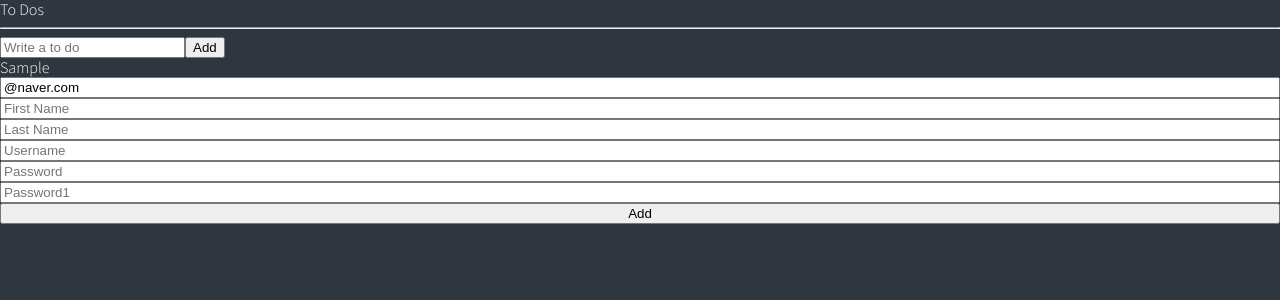
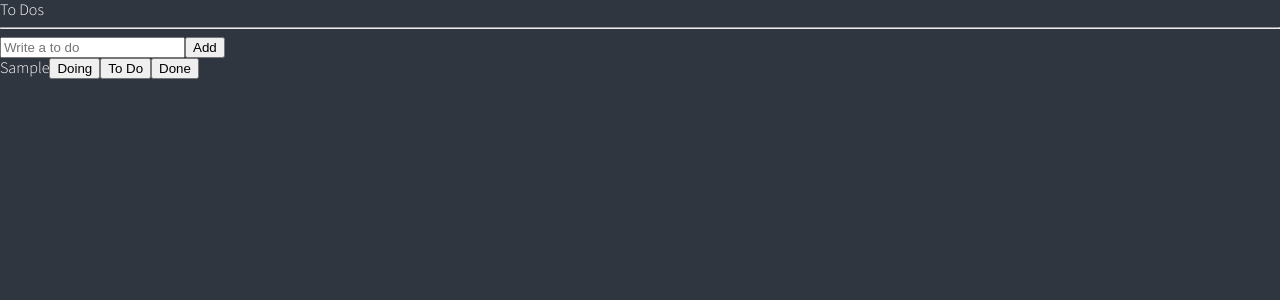
Before and after one commit to plusbeauxjours/toDo-web, a React (Create React App) app: page / in a window 1280 px wide. Both pictures are taken after typing "Sample" into the empty fields and a click on the button "Add". Shown: the top 300 px of the page. Built offline with nearby package versions, Linux system fonts and the light colour scheme.

Commit message:
set: refactoring

```diff
--- a/src/App.tsx
+++ b/src/App.tsx
@@ -72,7 +72,7 @@
     <>
       <GlobalStyle />
       <ToDoList />
-      <ToDoListPractice />
+      {/* <ToDoListPractice /> */}
     </>
   );
 }
--- /dev/null
+++ b/src/atoms.ts
@@ -0,0 +1,12 @@
+import { atom } from "recoil";
+
+export interface IToDo {
+  text: string;
+  id: number;
+  category: "TO_DO" | "DOING" | "DONE";
+}
+
+export const toDoState = atom<IToDo[]>({
+  key: "toDo",
+  default: [],
+});
--- /dev/null
+++ b/src/components/CreateToDo.tsx
@@ -0,0 +1,32 @@
+import { useForm } from "react-hook-form";
+import { useSetRecoilState } from "recoil";
+import { toDoState } from "../atoms";
+
+interface IForm {
+  toDo: string;
+}
+
+function CreateToDo() {
+  const setToDos = useSetRecoilState(toDoState);
+  const { register, handleSubmit, setValue } = useForm<IForm>();
+  const handleValid = ({ toDo }: IForm) => {
+    setToDos((oldToDos) => [
+      { text: toDo, id: Date.now(), category: "TO_DO" },
+      ...oldToDos,
+    ]);
+    setValue("toDo", "");
+  };
+  return (
+    <form onSubmit={handleSubmit(handleValid)}>
+      <input
+        {...register("toDo", {
+          required: "Please write a To Do",
+        })}
+        placeholder="Write a to do"
+      />
+      <button>Add</button>
+    </form>
+  );
+}
+
+export default CreateToDo;
--- /dev/null
+++ b/src/components/ToDo.tsx
@@ -0,0 +1,14 @@
+import { IToDo } from "../atoms";
+
+function ToDo({ text }: IToDo) {
+  return (
+    <li>
+      <span>{text}</span>
+      <button>Doing</button>
+      <button>To Do</button>
+      <button>Done</button>
+    </li>
+  );
+}
+
+export default ToDo;
--- a/src/components/ToDoList.tsx
+++ b/src/components/ToDoList.tsx
@@ -1,47 +1,18 @@
-import { useForm } from "react-hook-form";
-import { atom, useRecoilState } from "recoil";
-
-interface IForm {
-  toDo: string;
-}
-
-interface IToDo {
-  text: string;
-  id: number;
-  category: "TO_DO" | "DOING" | "DONE";
-}
-
-const toDoState = atom<IToDo[]>({
-  key: "toDo",
-  default: [],
-});
+import { useRecoilValue } from "recoil";
+import { toDoState } from "../atoms";
+import CreateToDo from "./CreateToDo";
+import ToDo from "./ToDo";
 
 function ToDoList() {
-  const [toDos, setToDos] = useRecoilState(toDoState);
-  const { register, handleSubmit, setValue } = useForm<IForm>();
-  const handleValid = ({ toDo }: IForm) => {
-    setToDos((oldToDos) => [
-      { text: toDo, id: Date.now(), category: "TO_DO" },
-      ...oldToDos,
-    ]);
-    setValue("toDo", "");
-  };
+  const toDos = useRecoilValue(toDoState);
   return (
     <div>
       <h1>To Dos</h1>
       <hr />
-      <form onSubmit={handleSubmit(handleValid)}>
-        <input
-          {...register("toDo", {
-            required: "Please write a To Do",
-          })}
-          placeholder="Write a to do"
-        />
-        <button>Add</button>
-      </form>
+      <CreateToDo />
       <ul>
         {toDos.map((toDo) => (
-          <li key={toDo.id}>{toDo.text}</li>
+          <ToDo key={toDo.id} {...toDo} />
         ))}
       </ul>
     </div>
```
